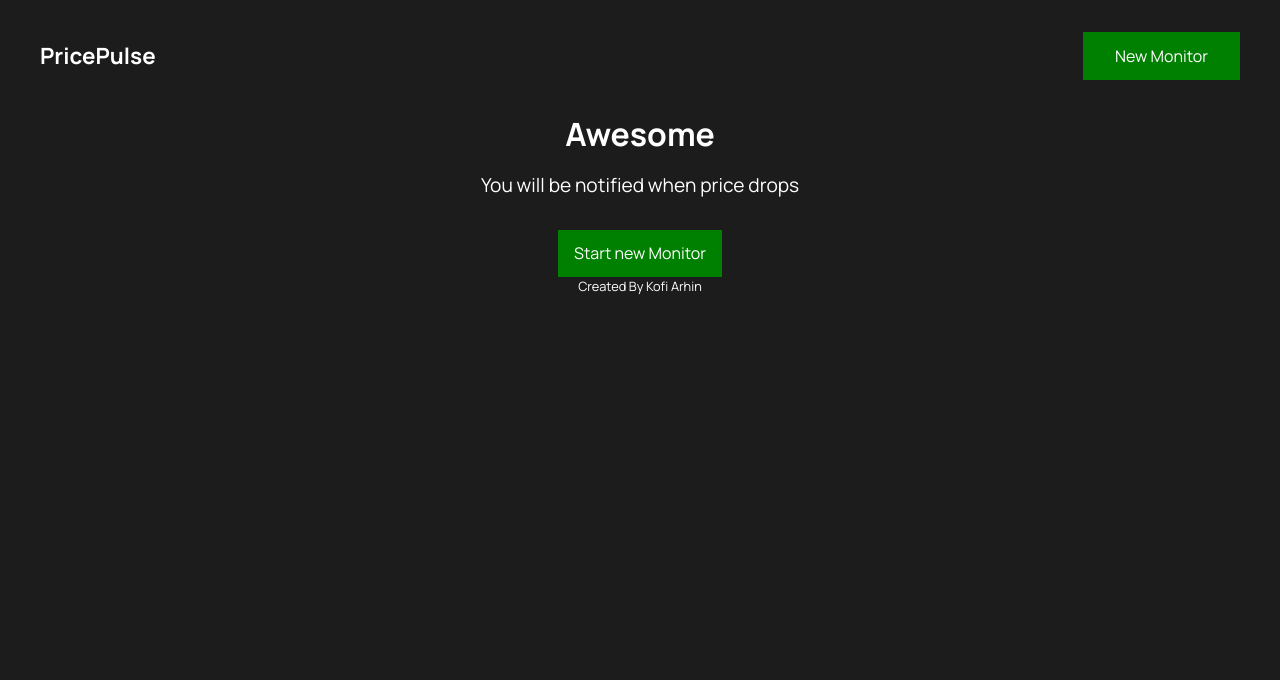
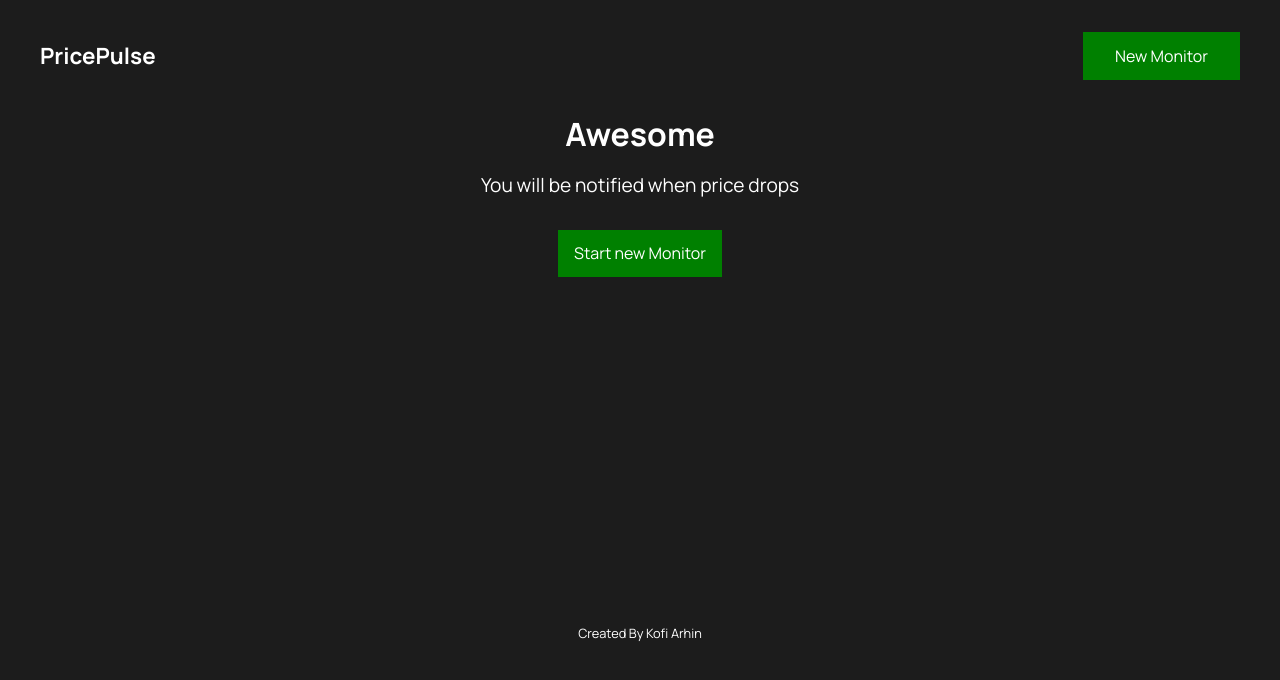
Before and after one commit to kofiarhin/price-pulse, a React (Vite) app in the folder client/: page /success in a window 1280 px wide. Shown: the top 680 px of the page. Built offline with nearby package versions, Linux system fonts and the light colour scheme.

Commit message:
update: ui clean up

```diff
--- a/client/src/Pages/Success/Success.jsx
+++ b/client/src/Pages/Success/Success.jsx
@@ -3,7 +3,7 @@ import { Link } from "react-router-dom";
 
 const Success = () => {
   return (
-    <div id="success">
+    <div id="success" className="page">
       <h1 className="heading center"> Awesome</h1>
       <p>You will be notified when price drops</p>
       <Link to="/">Start new Monitor</Link>
--- a/client/src/components/Footer/footer.styles.scss
+++ b/client/src/components/Footer/footer.styles.scss
@@ -1,5 +1,6 @@
 .footer {
   text-align: center;
+  margin-top: 2rem;
   p {
     font-size: 0.8rem;
   }
--- a/client/src/main.styles.scss
+++ b/client/src/main.styles.scss
@@ -34,6 +34,10 @@ textarea {
   }
 }
 
+// layout
+.page {
+  min-height: 60vh;
+}
 .container {
   width: 1200px;
   max-width: 96%;
```
